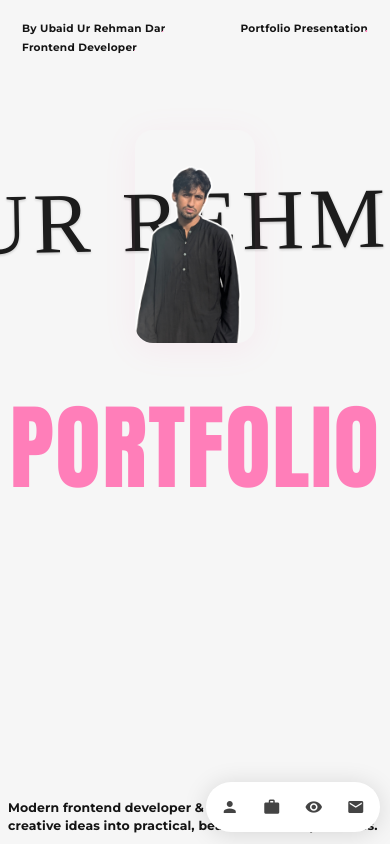
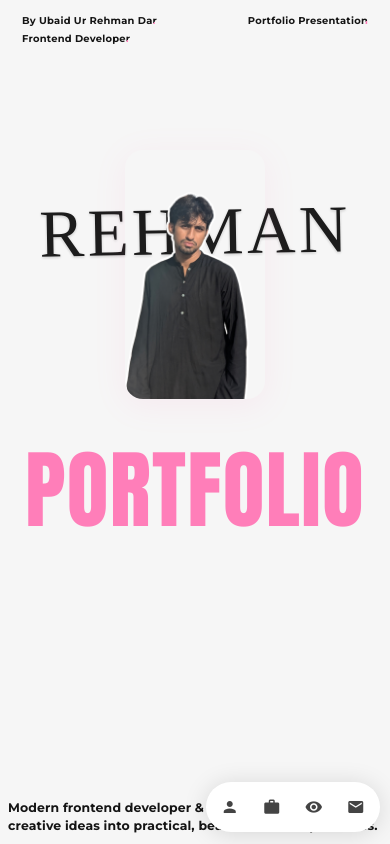
Before and after one commit to UbaidUrRehmaanDar/portfolio, a Vue app: page / in a window 390 px wide. Built offline with nearby package versions, Linux system fonts and the light colour scheme.

Commit message:
Some update

```diff
--- a/src/pages/Home.vue
+++ b/src/pages/Home.vue
@@ -6,15 +6,18 @@
       <span class="hero__role gradient-hover">Frontend Developer</span>
     </header>
 
-    <!-- Large Script word -->
-    <div class="hero__script">UBAID UR REHMAN DAR</div>
+    <!-- Large Script word (desktop: full name, mobile: short) -->
+    <div class="hero__script" aria-label="UBAID UR REHMAN DAR">
+      <span class="name-full">UBAID UR REHMAN DAR</span>
+      <span class="name-short" aria-hidden="true">REHMAN</span>
+    </div>
 
     <!-- Big pink word -->
     <h1 class="hero__block" aria-label="Portfolio">PORTFOLIO</h1>
 
     <!-- PNG image overlays "PORTFOLIO" -->
     <div class="hero__img">
-      <img src="\images\portfolio\portfolio.png" alt="Portfolio" />
+      <img src="/images/portfolio/portfolio.png" alt="Portfolio" />
     </div>
 
     <!-- Bottom left description -->
@@ -71,7 +74,7 @@ import BottomBar from "../components/BottomBar.vue";
   font-family: "Montserrat", sans-serif;
   letter-spacing: 0.25px;
   color: #141414;
-  z-index: 5;
+  z-index: 50;
   white-space: nowrap;
 }
 
@@ -96,6 +99,16 @@ import BottomBar from "../components/BottomBar.vue";
     0 1px 3px rgba(0, 0, 0, 0.25);
 }
 
+/* Name variants */
+.name-full {
+  display: inline-block;
+}
+
+.name-short {
+  display: none;
+}
+
+/* Big block word */
 .hero__block {
   position: absolute;
   inset: 0;
@@ -163,9 +176,10 @@ import BottomBar from "../components/BottomBar.vue";
   color: #141414;
 }
 
-/* GLOBAL GRADIENT HOVER EFFECT */
+/* Gradient hover (unchanged colors) + fallback */
 .gradient-hover {
   cursor: pointer;
+  color: #141414; /* fallback if background-clip fails */
   transition: all 0.6s cubic-bezier(0.25, 0.46, 0.45, 0.94);
   background: linear-gradient(
     135deg,
@@ -180,9 +194,16 @@ import BottomBar from "../components/BottomBar.vue";
   background-size: 200% 200%;
   background-position: 0% 50%;
   -webkit-background-clip: text;
+  background-clip: text;
   -webkit-text-fill-color: transparent;
-  background-clip: text;
   position: relative;
+}
+
+@supports not ((-webkit-background-clip: text) or (background-clip: text)) {
+  .gradient-hover {
+    background: none;
+    -webkit-text-fill-color: initial;
+  }
 }
 
 .gradient-hover::before {
@@ -221,54 +242,67 @@ import BottomBar from "../components/BottomBar.vue";
   opacity: 1;
 }
 
-@media (max-width: 900px) {
+/* ---------- RESPONSIVE TWEAKS ---------- */
+
+/* Pre-mobile downscale to protect header visibility */
+@media (max-width: 740px) {
+  .hero__block {
+    font-size: clamp(4.2rem, 18vw, 7rem);
+    padding-bottom: clamp(200px, 40vh, 260px);
+  }
+  .hero__script {
+    font-size: clamp(3rem, 16vw, 5.5rem);
+  }
   .hero__img {
-    width: 220px;
-    top: 170px;
-  }
-  .hero__img img {
-    width: 220px;
-  }
-  .desc-animated {
-    font-size: 0.87rem;
-  }
-  .hero__desc {
-    max-width: 90vw;
+    top: 160px;
   }
 }
 
+/* Mobile variant: swap to short name + reduce size */
 @media (max-width: 640px) {
   .hero {
     padding: 26px 22px 56px;
   }
 
   .hero__row {
-    top: 22px;
+    top: 14px;
     left: 22px;
     right: 22px;
     flex-wrap: wrap;
-    gap: 6px 18px;
-    font-size: 0.66rem;
+    gap: 6px 12px;
+    font-size: 0.62rem;
+    white-space: normal;
   }
 
   .hero__script {
-    font-size: clamp(3.6rem, 22vw, 7rem);
-    top: 22vh;
-    letter-spacing: 0.06em;
+    top: 24vh;
+    /* overall scale down for mobile */
+    font-size: clamp(2.8rem, 18vw, 4.2rem);
+    letter-spacing: 0.05em;
+    white-space: nowrap;
+  }
+
+  .name-full {
+    display: none;
+  }
+
+  .name-short {
+    display: inline-block;
   }
 
   .hero__block {
-    font-size: clamp(3.6rem, 24vw, 7.2rem);
-    padding-bottom: clamp(240px, 54vh, 360px);
+    font-size: clamp(3.2rem, 22vw, 5.4rem);
+    padding-bottom: clamp(230px, 50vh, 320px);
+    white-space: nowrap;
   }
 
   .hero__img {
-    width: 120px;
-    top: 130px;
+    width: 140px;
+    top: 150px;
   }
 
   .hero__img img {
-    width: 120px;
+    width: 140px;
   }
 
   .hero__desc {
@@ -280,4 +314,27 @@ import BottomBar from "../components/BottomBar.vue";
     font-size: 0.78rem;
   }
 }
+
+/* Ultra small safeguard */
+@media (max-width: 380px) {
+  .hero__row {
+    font-size: 0.58rem;
+  }
+  .hero__block {
+    font-size: clamp(2.6rem, 24vw, 4.2rem);
+    padding-bottom: clamp(250px, 56vh, 340px);
+  }
+  .hero__script {
+    font-size: clamp(2.4rem, 22vw, 3.6rem);
+    top: 25vh;
+  }
+  .hero__img {
+    width: 120px;
+    top: 145px;
+  }
+  .hero__img img {
+    width: 120px;
+  }
+}
+
 </style>
--- a/src/pages/Projects.vue
+++ b/src/pages/Projects.vue
@@ -25,7 +25,7 @@
                            featuring user authentication, playlist creation, and a clean, intuitive interface for music discovery.</p>
                         <div class="project-links">
                             <button @click="openGallery('chakras')" class="gallery-btn">View Images</button>
-                            <a href="https://github.com/UbaidUrRehmaanDar/chakras" target="_blank" rel="noopener">View Code</a>
+                            <a href="https://github.com/UbaidUrRehmaanDar/khakras" target="_blank" rel="noopener">View Code</a>
                         </div>
                     </div>
 
@@ -47,7 +47,7 @@
                         <div class="project-links">
                             <button @click="openGallery('sccd')" class="gallery-btn">View Images</button>
                             <a href="https://smart-city-dashboard.vercel.app/" target="_blank" rel="noopener">Live Demo</a>
-                            <a href="https://github.com/UbaidUrRehmaanDar/smart-city-dashboard" target="_blank" rel="noopener">View Code</a>
+                            <a href="https://github.com/UbaidUrRehmaanDar/sccd" target="_blank" rel="noopener">View Code</a>
                         </div>
                     </div>
 
```
